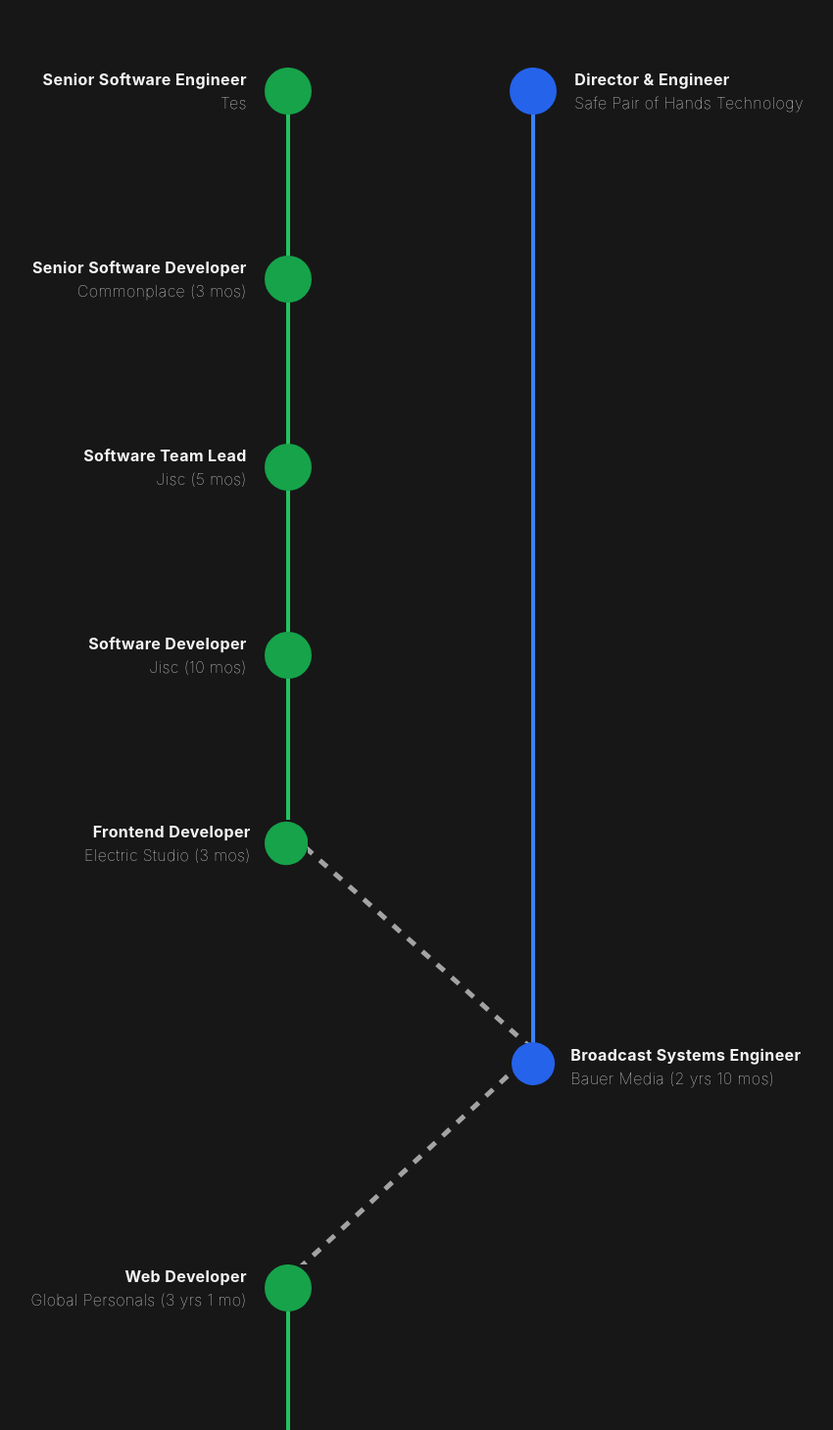
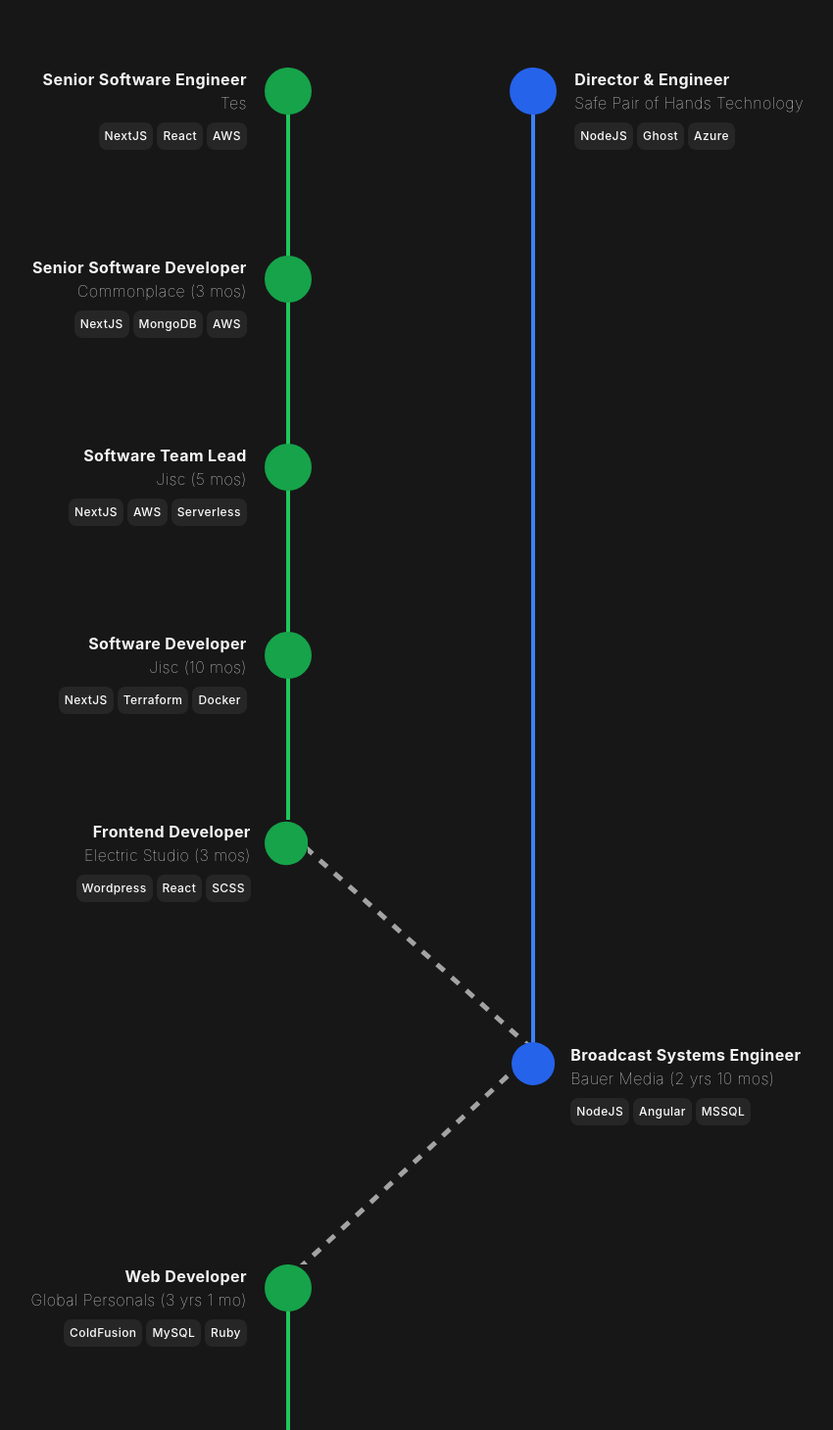
Before and after one commit to tomgiddings/tomgiddings-next, a Next.js app: page / in a window 1280 px wide. Shown: the part 710-2170 px from the top of the page at 98% size, without its empty margins (221-1071 px from the left). Built offline with nearby package versions, Linux system fonts and the light colour scheme.

Commit message:
Add tech stack to career

```diff
--- a/components/TagList/index.tsx
+++ b/components/TagList/index.tsx
@@ -1,23 +1,35 @@
 interface Props {
   prefix: string;
   tags: string[];
-  theme?: 'light' | 'dark';
+  theme?: 'light' | 'blue' | 'green' | 'dark';
+  mini?: boolean
 }
 
 const TagList: React.FC<Props> = (props) => {
   const theme = () => { switch(props.theme) {
+    case 'blue':
+      return 'bg-blue-800 text-blue-50'
+    case 'green':
+      return 'bg-green-700 text-green-50'
     case 'dark':
-      return 'bg-blue-800 text-blue-50'
+      return 'bg-neutral-800 text-neutral-50'
     default:
       return 'bg-neutral-300 text-neutral-700'
   }}
 
+  const styles = () => {
+    if (props.mini) {
+      return 'rounded-lg p-1.5 text-xs font-medium'
+    }
+    return 'rounded-xl p-2 text-xs font-medium'
+  }
+
   return (
-    <ul className="list-none flex gap-2">
+    <ul className={`list-none flex ${props.mini ? 'gap-1' : 'gap-2'}`}>
       {props.tags.map((tag) => (
         <li
           key={`${props.prefix}-${tag}`}
-          className={`${theme()} rounded-xl p-2 text-xs font-medium`}
+          className={`${theme()} ${styles()}`}
         >
           {tag}
         </li>
--- a/pages/index.tsx
+++ b/pages/index.tsx
@@ -39,6 +39,14 @@
                   Senior Software Engineer
                 </h3>
                 <p className="font-thin text-xs md:text-base">Tes</p>
+                <div className="pt-2 hidden md:flex justify-end">
+                  <TagList
+                      prefix="tes"
+                      tags={['NextJS', 'React', 'AWS']}
+                      theme="dark"
+                      mini
+                  />
+                </div>
               </article>
               <div className="flex justify-between col-span-1">
                 <svg
@@ -67,6 +75,14 @@
                 <p className="font-thin text-xs md:text-base">
                   Safe Pair of Hands Technology
                 </p>
+                <div className="pt-2 hidden md:flex">
+                  <TagList
+                      prefix="spoh"
+                      tags={['NodeJS', 'Ghost', 'Azure']}
+                      theme="dark"
+                      mini
+                  />
+                </div>
               </article>
 
               {/* Tier Two */}
@@ -75,6 +91,14 @@
                   Senior Software Developer
                 </h3>
                 <p className="font-thin text-xs md:text-base">Commonplace (3 mos)</p>
+                <div className="pt-2 hidden md:flex justify-end">
+                  <TagList
+                      prefix="commonplace"
+                      tags={['NextJS', 'MongoDB', 'AWS']}
+                      theme="dark"
+                      mini
+                  />
+                </div>
               </article>
               <div className="flex justify-between col-span-1">
                 <svg
@@ -96,6 +120,14 @@
                   Software Team Lead
                 </h3>
                 <p className="font-thin text-xs md:text-base">Jisc (5 mos)</p>
+                <div className="pt-2 hidden md:flex justify-end">
+                  <TagList
+                      prefix="jisc-tl"
+                      tags={['NextJS', 'AWS', 'Serverless']}
+                      theme="dark"
+                      mini
+                  />
+                </div>
               </article>
               <div className="flex justify-between col-span-1">
                 <svg
@@ -116,6 +148,14 @@
                   Software Developer
                 </h3>
                 <p className="font-thin text-xs md:text-base">Jisc (10 mos)</p>
+                <div className="pt-2 hidden md:flex justify-end">
+                  <TagList
+                      prefix="jisc-sd"
+                      tags={['NextJS', 'Terraform', 'Docker']}
+                      theme="dark"
+                      mini
+                  />
+                </div>
               </article>
               <div className="flex justify-between col-span-1">
                 <svg
@@ -138,6 +178,14 @@
                 <p className="font-thin text-xs md:text-base">
                   Electric Studio (3 mos)
                 </p>
+                <div className="pt-2 hidden md:flex justify-end">
+                  <TagList
+                      prefix="es"
+                      tags={['Wordpress', 'React', 'SCSS']}
+                      theme="dark"
+                      mini
+                  />
+                </div>
               </article>
               <div className="flex justify-between col-span-1">
                 <svg
@@ -204,6 +252,14 @@
                 <p className="font-thin text-xs md:text-base">
                   Bauer Media (2 yrs 10 mos)
                 </p>
+                <div className="pt-2 hidden md:flex">
+                  <TagList
+                      prefix="bauer"
+                      tags={['NodeJS', 'Angular', 'MSSQL']}
+                      theme="dark"
+                      mini
+                  />
+                </div>
               </article>
 
               {/* Tier Seven */}
@@ -214,6 +270,14 @@
                 <p className="font-thin text-xs md:text-base">
                   Global Personals (3 yrs 1 mo)
                 </p>
+                <div className="pt-2 hidden md:flex justify-end">
+                  <TagList
+                      prefix="gp"
+                      tags={['ColdFusion', 'MySQL', 'Ruby']}
+                      theme="dark"
+                      mini
+                  />
+                </div>
               </article>
               <div className="flex justify-between col-span-1">
                 <svg
@@ -236,6 +300,14 @@
                 <p className="font-thin text-xs md:text-base">
                   Bangor University (3 yrs 3 mo)
                 </p>
+                <div className="pt-2 hidden md:flex justify-end">
+                  <TagList
+                      prefix="bangor"
+                      tags={['PHP', 'CSS', 'Oracle']}
+                      theme="dark"
+                      mini
+                  />
+                </div>
               </article>
               <div className="flex justify-between col-span-1">
                 <svg
@@ -470,7 +542,7 @@
                     name="tomgiddings.co.uk"
                     theme={'dark'}
                   />
-                  <TagList prefix="tomgiddings" tags={['NextJS', 'Tailwind', 'Cloudflare']} theme={'dark'} />
+                  <TagList prefix="tomgiddings" tags={['NextJS', 'Tailwind', 'Cloudflare']} theme={'blue'} />
                 </footer>
               </article>
             </div>
```
